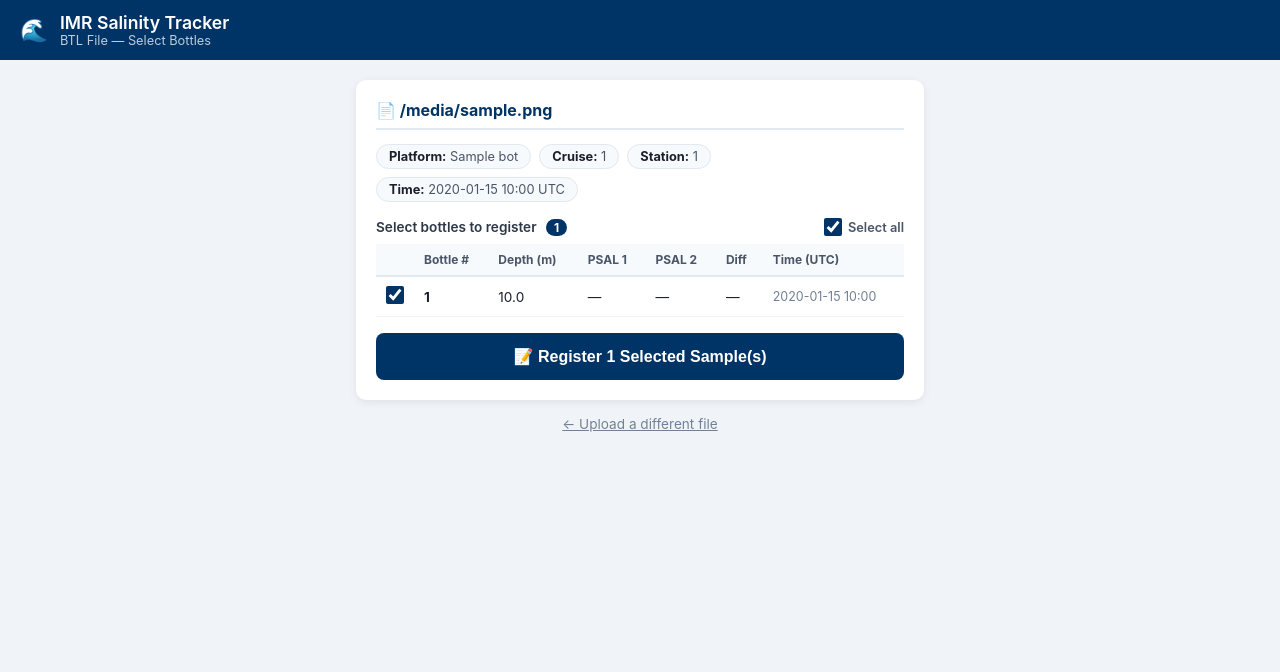
After one commit to sebastianmenze/imr-salinity-sample-server, a FastAPI app: template app/templates/bot_preview.html in a window 1280 px wide. The commit adds this page. Shown: the top 672 px of the page. Run offline with FastAPI, Linux system fonts and the light colour scheme; the template is opened without the code that fills it: most values are stand-ins (such as "Sample title", 1, 10 or a date in 2020).

Commit message:
feat: BTL drag-and-drop upload with bottle selection table
Replace one-shot BTL registration with a two-step preview/confirm flow:

1. Drag-and-drop zone (or click to browse) on the BTL tab — file is
   submitted immediately on drop/select, no extra button needed.
2. Preview page shows auto-detected metadata (platform, cruise, station,
   lat/lon, time) and a table of all bottles with depth, PSAL 1, PSAL 2,
   sensor diff, and UTC time. All bottles are pre-selected.
3. User checks/unchecks individual bottles; a live counter updates the
   "Register N Selected" button. Submitting creates one SalinitySample
   (and label) per selected bottle.

Also removes all override input fields from the BTL form — everything
is read from the file header. Fixes the empty-string → float parse error
by removing the latitude/longitude form fields entirely.

https://claude.ai/code/session_01ALLAsAjGCtzkSxSQbCoFSV

```diff
--- a/app/routers/register.py
+++ b/app/routers/register.py
@@ -1,6 +1,6 @@
 """
 Shipboard sample registration router.
-Handles both manual entry and BOT file upload.
+Handles both manual entry and BTL file upload (two-step: preview → confirm).
 """
 
 from fastapi import APIRouter, Depends, Request, Form, UploadFile, File, HTTPException
@@ -8,8 +8,9 @@ from fastapi.responses import HTMLResponse, RedirectResponse
 from fastapi.templating import Jinja2Templates
 from sqlalchemy.orm import Session
 from datetime import datetime
-from typing import Optional
+from typing import Optional, List
 import uuid
+import json
 
 from app.database import get_db
 from app.models.sample import SalinitySample, SampleStatus
@@ -76,49 +77,85 @@ async def register_manual(
     return RedirectResponse(url=f"/label/{sample.id}", status_code=303)
 
 
-@router.post("/register/bot", response_class=HTMLResponse)
-async def register_from_bot(
+@router.post("/register/bot/preview", response_class=HTMLResponse)
+async def register_bot_preview(
     request: Request,
     bot_file: UploadFile = File(...),
-    platform_id: Optional[str] = Form(None),
-    latitude: Optional[float] = Form(None),
-    longitude: Optional[float] = Form(None),
-    cruise_id: Optional[str] = Form(None),
-    db: Session = Depends(get_db),
 ):
+    """Parse a BTL file and show a bottle selection table before registering."""
     content = (await bot_file.read()).decode("utf-8", errors="replace")
     bot = parse_bot_file(content, filename=bot_file.filename)
 
     if not bot.records:
         raise HTTPException(status_code=400, detail="No bottle records found in BTL file")
 
-    # Use values from BTL header when form fields are not provided
-    resolved_platform = platform_id or bot.platform_name or "Unknown"
-    resolved_lat = latitude if latitude is not None else bot.latitude
-    resolved_lon = longitude if longitude is not None else bot.longitude
-    resolved_cruise = cruise_id or bot.cruise_id
+    bottles = [
+        {
+            "idx": i,
+            "bottle_number": r.bottle_number,
+            "depth_m": r.depth_m,
+            "psal_1": r.psal_1,
+            "psal_2": r.psal_2,
+            "temperature": r.temperature,
+            "utc_time": r.utc_time.isoformat() if r.utc_time else (
+                bot.start_time.isoformat() if bot.start_time else None
+            ),
+            "latitude": r.latitude if r.latitude is not None else bot.latitude,
+            "longitude": r.longitude if r.longitude is not None else bot.longitude,
+            "cast_number": r.cast_number or bot.cast_number,
+        }
+        for i, r in enumerate(bot.records)
+    ]
 
-    if resolved_lat is None or resolved_lon is None:
-        raise HTTPException(
-            status_code=400,
-            detail="No NMEA position found in BTL file — please enter coordinates manually.",
+    return templates.TemplateResponse("bot_preview.html", {
+        "request": request,
+        "bot": bot,
+        "bottles": bottles,
+        "bottles_json": json.dumps(bottles),
+        "filename": bot_file.filename,
+    })
+
+
+@router.post("/register/bot/confirm", response_class=HTMLResponse)
+async def register_bot_confirm(
+    request: Request,
+    bottles_json: str = Form(...),
+    selected: List[str] = Form(default=[]),
+    platform_name: Optional[str] = Form(None),
+    cruise_id: Optional[str] = Form(None),
+    cast_number: Optional[str] = Form(None),
+    db: Session = Depends(get_db),
+):
+    """Create SalinitySample records for each selected bottle."""
+    if not selected:
+        raise HTTPException(status_code=400, detail="No bottles selected")
+
+    bottles = json.loads(bottles_json)
+    selected_set = set(selected)
+
+    samples = []
+    for bottle in bottles:
+        if str(bottle["idx"]) not in selected_set:
+            continue
+
+        utc_time = (
+            datetime.fromisoformat(bottle["utc_time"])
+            if bottle.get("utc_time") else datetime.utcnow()
         )
 
-    samples = []
-    for record in bot.records:
         sample = SalinitySample(
             id=uuid.uuid4(),
-            utc_time=record.utc_time or bot.start_time or datetime.utcnow(),
-            latitude=record.latitude if record.latitude is not None else resolved_lat,
-            longitude=record.longitude if record.longitude is not None else resolved_lon,
-            depth_m=record.depth_m,
-            platform_id=resolved_platform,
-            cruise_id=resolved_cruise,
-            station_id=bot.cast_number,
-            cast_number=record.cast_number or bot.cast_number,
-            bottle_number=record.bottle_number,
-            psal_1=record.psal_1,
-            psal_2=record.psal_2,
+            utc_time=utc_time,
+            latitude=bottle.get("latitude"),
+            longitude=bottle.get("longitude"),
+            depth_m=bottle["depth_m"],
+            platform_id=platform_name or "Unknown",
+            cruise_id=cruise_id or None,
+            station_id=cast_number or None,
+            cast_number=cast_number or bottle.get("cast_number"),
+            bottle_number=bottle.get("bottle_number"),
+            psal_1=bottle.get("psal_1"),
+            psal_2=bottle.get("psal_2"),
             status=SampleStatus.registered,
             source="bot_file",
         )
@@ -132,9 +169,8 @@ async def register_from_bot(
     return templates.TemplateResponse("bot_results.html", {
         "request": request,
         "samples": samples,
-        "base_url": settings.base_url,
-        "filename": bot_file.filename,
-        "bot": bot,
+        "filename": f"{len(samples)} bottle(s) from station {cast_number or '—'}",
+        "bot": None,
     })
 
 
--- /dev/null
+++ b/app/templates/bot_preview.html
@@ -0,0 +1,164 @@
+{% extends "base.html" %}
+{% block title %}Select Bottles — IMR Salinity Tracker{% endblock %}
+{% block subtitle %}BTL File — Select Bottles{% endblock %}
+{% block content %}
+
+<style>
+.meta-row { display: flex; flex-wrap: wrap; gap: 8px; margin-bottom: 16px; }
+.meta-pill {
+    background: #f7fafc; border: 1px solid #e2e8f0;
+    border-radius: 20px; padding: 4px 12px;
+    font-size: 0.8rem; color: #4a5568;
+}
+.meta-pill strong { color: #1a202c; }
+
+.bottle-table { width: 100%; border-collapse: collapse; font-size: 0.85rem; }
+.bottle-table th {
+    background: #f7fafc; padding: 8px 10px;
+    text-align: left; border-bottom: 2px solid #e2e8f0;
+    font-size: 0.75rem; color: #4a5568; font-weight: 700;
+    white-space: nowrap;
+}
+.bottle-table td { padding: 9px 10px; border-bottom: 1px solid #f0f4f8; }
+.bottle-table tr:hover td { background: #f7fafc; }
+.bottle-table td:first-child { width: 36px; text-align: center; }
+
+input[type="checkbox"] {
+    width: 18px; height: 18px; cursor: pointer; accent-color: #003366;
+}
+
+.count-badge {
+    display: inline-block; background: #003366; color: white;
+    border-radius: 12px; padding: 1px 8px; font-size: 0.75rem;
+    margin-left: 6px; font-weight: 700;
+}
+
+.btn-register {
+    background: #003366; color: white; width: 100%;
+    margin-top: 16px; font-size: 1rem; padding: 14px;
+    border: none; border-radius: 8px; font-weight: 600; cursor: pointer;
+}
+.btn-register:hover { background: #004080; }
+.btn-register:disabled { background: #a0aec0; cursor: not-allowed; }
+</style>
+
+<div class="card">
+    <h2>📄 {{ filename }}</h2>
+
+    <!-- Metadata pills -->
+    <div class="meta-row">
+        {% if bot.platform_name %}
+        <span class="meta-pill"><strong>Platform:</strong> {{ bot.platform_name }}</span>
+        {% endif %}
+        {% if bot.cruise_id %}
+        <span class="meta-pill"><strong>Cruise:</strong> {{ bot.cruise_id }}</span>
+        {% endif %}
+        {% if bot.cast_number %}
+        <span class="meta-pill"><strong>Station:</strong> {{ bot.cast_number }}</span>
+        {% endif %}
+        {% if bot.start_time %}
+        <span class="meta-pill"><strong>Time:</strong> {{ bot.start_time.strftime('%Y-%m-%d %H:%M') }} UTC</span>
+        {% endif %}
+        {% if bot.latitude %}
+        <span class="meta-pill"><strong>Lat:</strong> {{ "%.4f"|format(bot.latitude) }}°</span>
+        {% endif %}
+        {% if bot.longitude %}
+        <span class="meta-pill"><strong>Lon:</strong> {{ "%.4f"|format(bot.longitude) }}°</span>
+        {% endif %}
+    </div>
+
+    <!-- Bottle selection table -->
+    <form method="post" action="/register/bot/confirm" id="confirm-form">
+        <input type="hidden" name="bottles_json" value="{{ bottles_json | e }}">
+        <input type="hidden" name="platform_name" value="{{ bot.platform_name or '' }}">
+        <input type="hidden" name="cruise_id" value="{{ bot.cruise_id or '' }}">
+        <input type="hidden" name="cast_number" value="{{ bot.cast_number or '' }}">
+
+        <div style="display:flex; justify-content:space-between; align-items:center; margin-bottom:8px">
+            <div style="font-size:0.85rem; font-weight:600; color:#2d3748">
+                Select bottles to register
+                <span class="count-badge" id="sel-count">{{ bottles|length }}</span>
+            </div>
+            <label style="font-size:0.8rem; color:#4a5568; cursor:pointer; display:flex; align-items:center; gap:6px; margin:0">
+                <input type="checkbox" id="select-all" checked> Select all
+            </label>
+        </div>
+
+        <div style="overflow-x:auto">
+            <table class="bottle-table">
+                <thead>
+                    <tr>
+                        <th></th>
+                        <th>Bottle #</th>
+                        <th>Depth (m)</th>
+                        <th>PSAL 1</th>
+                        <th>PSAL 2</th>
+                        <th>Diff</th>
+                        <th>Time (UTC)</th>
+                    </tr>
+                </thead>
+                <tbody>
+                {% for b in bottles %}
+                <tr>
+                    <td>
+                        <input type="checkbox" class="bottle-cb" name="selected" value="{{ b.idx }}" checked>
+                    </td>
+                    <td><strong>{{ b.bottle_number or loop.index }}</strong></td>
+                    <td>{{ "%.1f"|format(b.depth_m) }}</td>
+                    <td>{% if b.psal_1 %}{{ "%.4f"|format(b.psal_1) }}{% else %}—{% endif %}</td>
+                    <td>{% if b.psal_2 %}{{ "%.4f"|format(b.psal_2) }}{% else %}—{% endif %}</td>
+                    <td>
+                        {% if b.psal_1 and b.psal_2 %}
+                        {% set diff = (b.psal_1 - b.psal_2)|abs %}
+                        <span style="color:{{ '#c53030' if diff > 0.01 else '#276749' }}">
+                            {{ "%.4f"|format(diff) }}
+                        </span>
+                        {% else %}—{% endif %}
+                    </td>
+                    <td style="font-size:0.78rem; color:#718096">
+                        {% if b.utc_time %}{{ b.utc_time[:16].replace('T',' ') }}{% else %}—{% endif %}
+                    </td>
+                </tr>
+                {% endfor %}
+                </tbody>
+            </table>
+        </div>
+
+        <button type="submit" class="btn-register" id="reg-btn">
+            📝 Register <span id="reg-count">{{ bottles|length }}</span> Selected Sample(s)
+        </button>
+    </form>
+</div>
+
+<a href="/" style="display:block; text-align:center; margin-top:8px; font-size:0.85rem; color:#718096">
+    ← Upload a different file
+</a>
+
+<script>
+(function () {
+    const allCb   = document.getElementById('select-all');
+    const cbs     = document.querySelectorAll('.bottle-cb');
+    const badge   = document.getElementById('sel-count');
+    const regBtn  = document.getElementById('reg-btn');
+    const regCount = document.getElementById('reg-count');
+
+    function updateCount() {
+        const n = document.querySelectorAll('.bottle-cb:checked').length;
+        badge.textContent = n;
+        regCount.textContent = n;
+        regBtn.disabled = n === 0;
+        allCb.indeterminate = n > 0 && n < cbs.length;
+        allCb.checked = n === cbs.length;
+    }
+
+    allCb.addEventListener('change', () => {
+        cbs.forEach(cb => cb.checked = allCb.checked);
+        updateCount();
+    });
+
+    cbs.forEach(cb => cb.addEventListener('change', updateCount));
+
+    updateCount();
+})();
+</script>
+{% endblock %}
```
Also changed, not shown: app/templates/register.html (+92 -35 lines).
